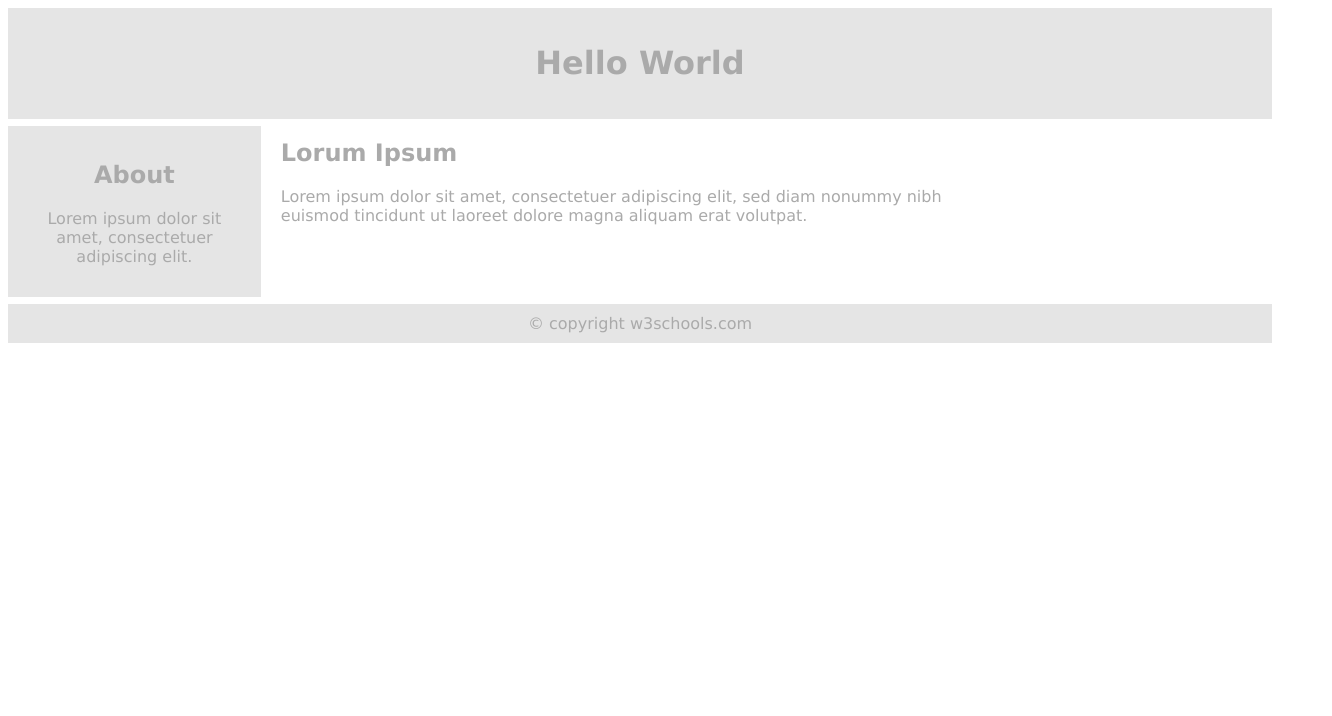
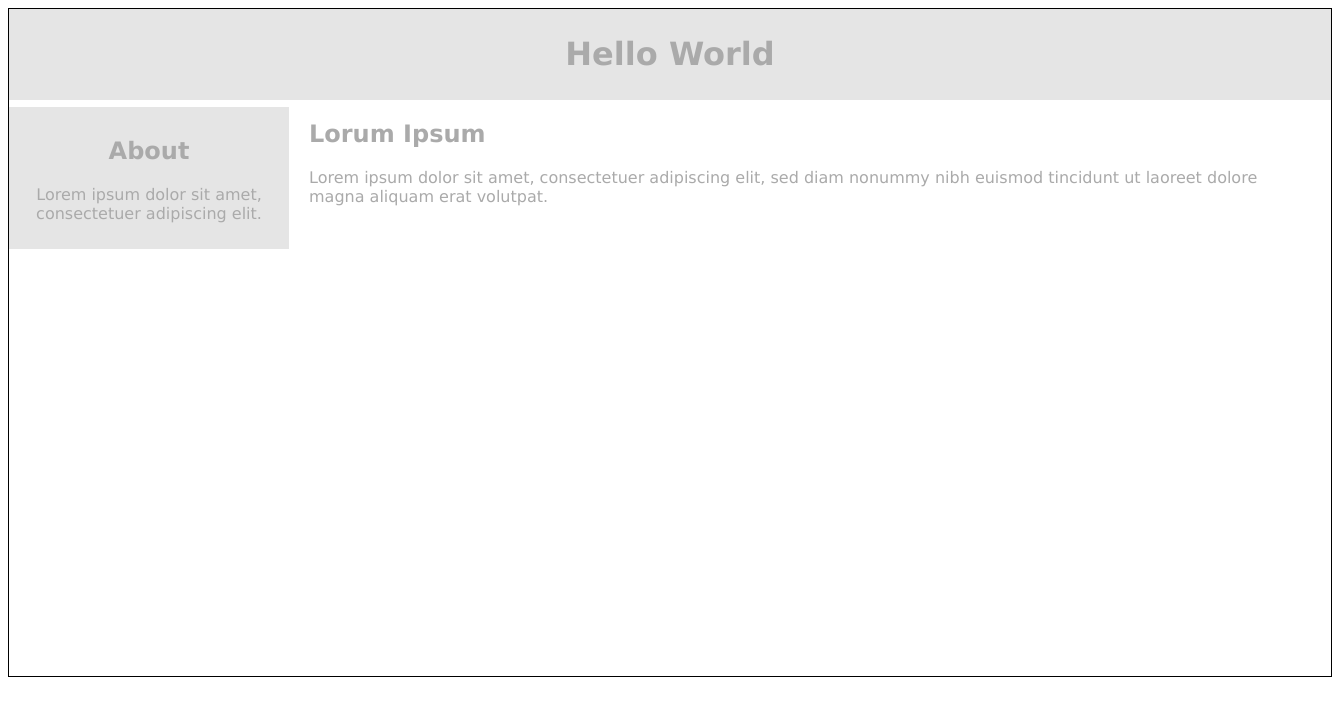
Before and after one commit to jasonHuang2019/wordcloud, a website: page layout/test_layout.html in a window 1280 px wide. Shown: the whole page, 1332 px wide, since content can reach past the window. Drawn offline with Linux system fonts and the light colour scheme.

Commit message:
update layout

```diff
--- a/layout/test_layout.html
+++ b/layout/test_layout.html
@@ -5,6 +5,11 @@
 <style>
 * {
   box-sizing: border-box;
+}
+#wrapper {
+	border: 1px solid #000;
+	width: 1324px;
+	margin: auto;
 }
 .menu {
   float:left;
@@ -21,14 +26,15 @@
 }
 .main {
   float:left;
-  width:60%;
+  height: 576px;
+  width:1024px;
   padding:0 20px;
 }
 .right {
   background-color:#e5e5e5;
   float:left;
-  width:20%;
-  padding:15px;
+  width:280px;
+  padding:10px;
   margin-top:7px;
   text-align:center;
 }
@@ -42,8 +48,8 @@
 </style>
 </head>
 <body style="font-family:Verdana;color:#aaaaaa;">
-
-<div style="background-color:#e5e5e5;padding:15px;text-align:center;">
+<div id="wrapper">
+<div id = "header" style="background-color:#e5e5e5;padding:5px;text-align:center;">
   <h1>Hello World</h1>
 </div>
 
@@ -61,7 +67,6 @@
 
 </div>
 
-<div style="background-color:#e5e5e5;text-align:center;padding:10px;margin-top:7px;">© copyright w3schools.com</div>
-
+</div>
 </body>
 </html>
```
